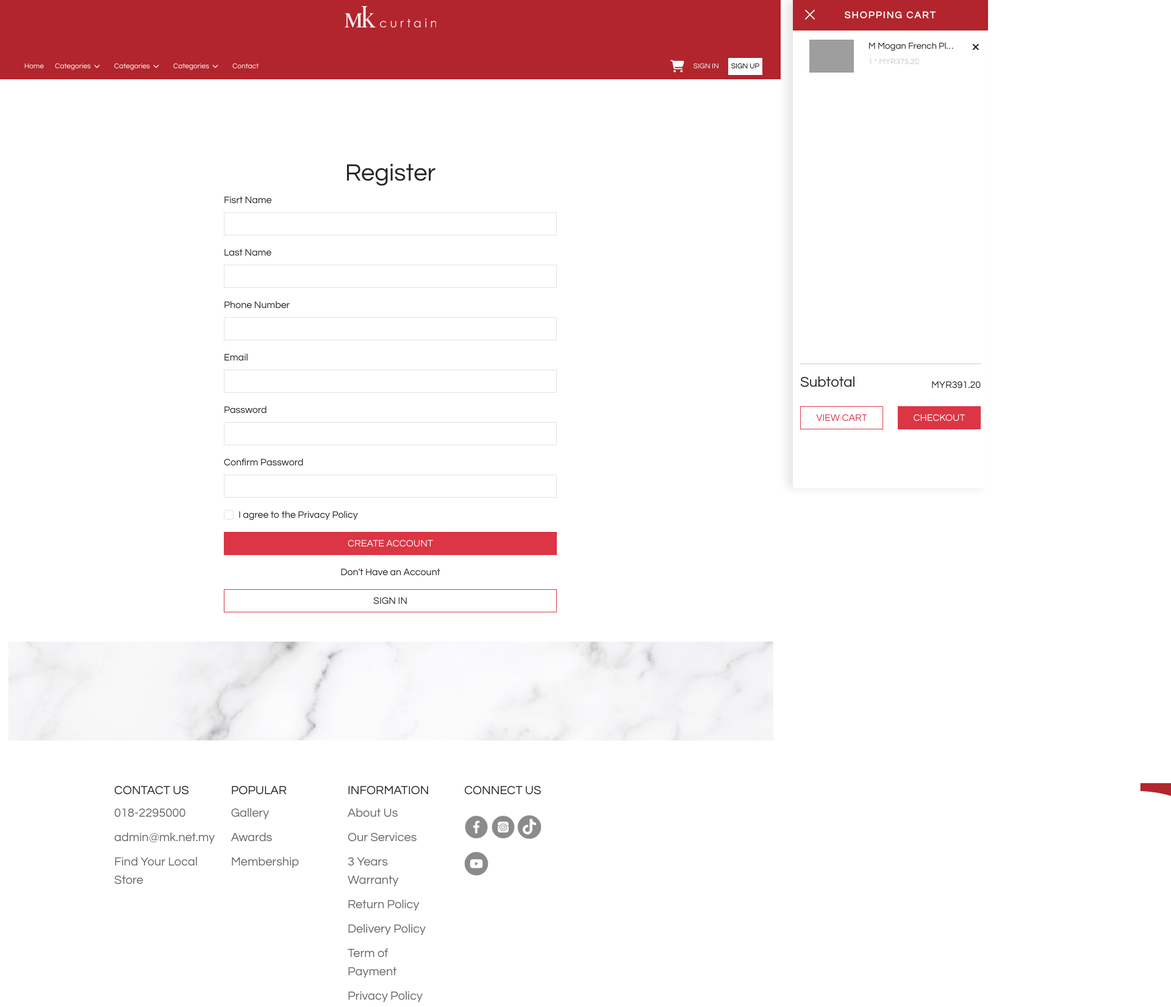
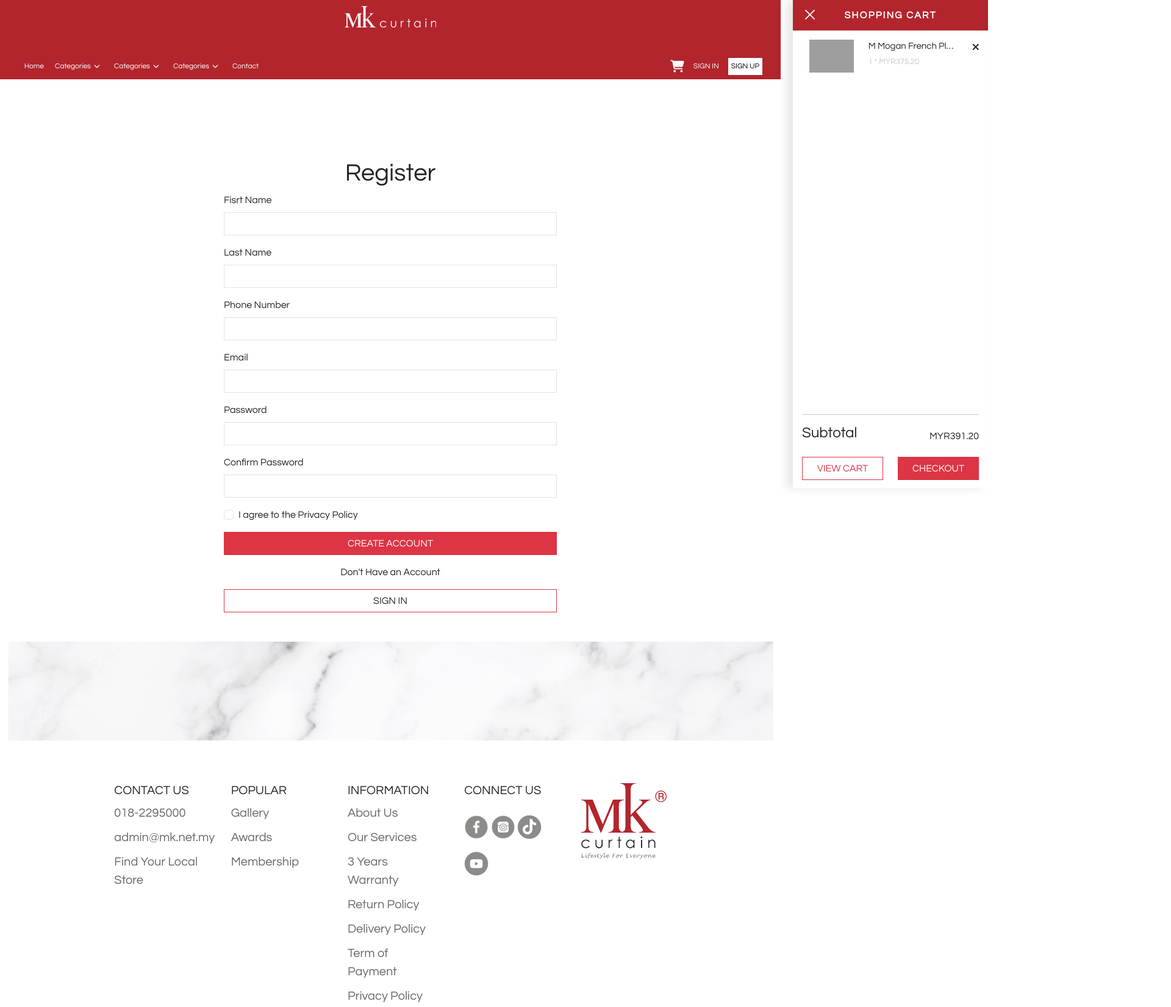
Before and after one commit to Toan2k1/ManhRem_UyenLinh.VIEW, a plain HTML site: page mkCurtain/user/user-register.html in a window 1280 px wide. Shown: the top 1651 px of the page at 61% size, 1920 px wide, since content can reach past the window. Drawn offline with nearby package versions, Linux system fonts and the light colour scheme; grey boxes are pictures that could not be loaded; a web font is replaced by a local one.

Commit message:
fix footer+sidebar cart

```diff
--- a/mkCurtain/global.scss
+++ b/mkCurtain/global.scss
@@ -113,8 +113,9 @@ body.show-sidebar-cart {
   right: -340px;
   box-shadow: -10px 0 15px rgba(0, 0, 0, 0.1);
   transition: right 0.5s ease-in-out;
-  .allProduct {
-    height: 530px;
+  .container {
+    // position: relative;
+    height: 94vh;
     .product {
       padding: 15px;
       .name-product {
@@ -130,6 +131,13 @@ body.show-sidebar-cart {
           color: #c7c7cc;
         }
       }
+    }
+    .totalmoney {
+      // position: absolute;
+      // right: 0;
+      // left: 0;
+      // bottom: 0;
+      padding: 15px;
     }
   }
 
@@ -808,9 +816,11 @@ body.show-sidebar-cart {
       }
     }
   }
+}
+@media screen and (max-width: 800px) {
   #sidebar-cart {
-    .allProduct {
-      height: 470px;
+    .container {
+      // height: 610px;
     }
   }
 }
--- a/mkCurtain/user/user-register.html
+++ b/mkCurtain/user/user-register.html
@@ -111,8 +111,7 @@
           <a href="#" class="close-button"><span class="close-icon">X</span></a>
           <h2>Shopping Cart</h2>
         </div>
-        <div class="container">
-          <div class="allProduct">
+        <div class="container position-relative">
           <div class="product row">
             <div class="col-4">
               <img
@@ -131,9 +130,8 @@
               </button>
             </div>
           </div>
-          </div>
 
-          <div class="totalmoney">
+          <div class="totalmoney position-absolute bottom-0 end-0 start-0">
             <hr />
             <ul class="d-flex justify-content-between align-items-center ps-0">
               <h4>Subtotal</h4>
@@ -293,7 +291,7 @@
           <img src="../image/youtube button.png" alt="" />
         </div>
         <div class="logo col-lg-2 col-md-12">
-          <img src="../image/MK-Curtain-Logo.png" alt="" />
+          <img class="img-fluid" src="../image/MK-Curtain-Logo.png" alt="" />
         </div>
       </div>
       <hr />
```
Also changed, not shown: mkCurtain/customMadeCurtains/curtains.html (+1 -1 lines), mkCurtain/localBrand/localBrand.html (+1 -1 lines), mkCurtain/productDetail/productDetail.html (+1 -1 lines), mkCurtain/user/user-login.html (+1 -1 lines), mkCurtain/global.css, 1 other file. Lines whose indentation alone changed are shown as unchanged.
